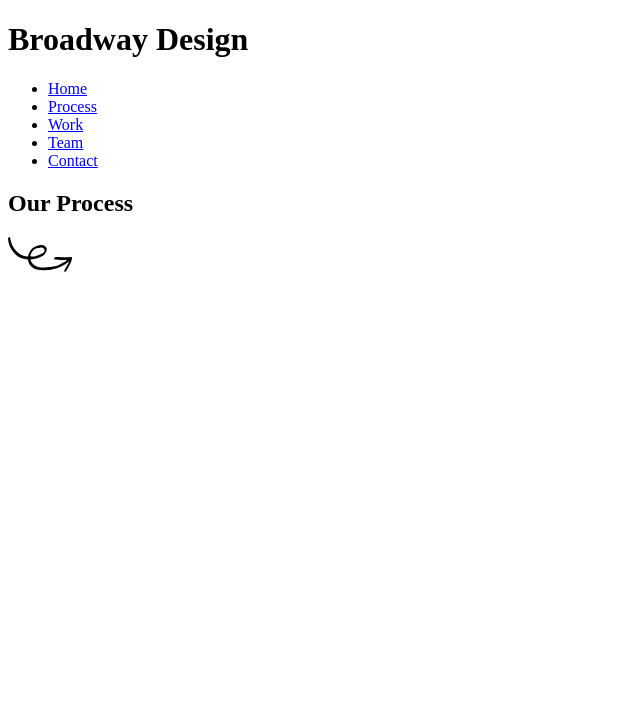
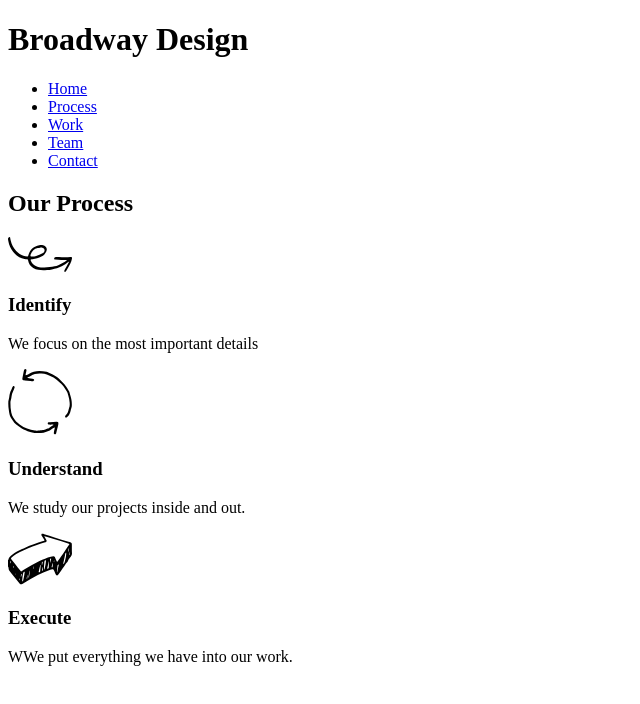
Before and after one commit to garon43/broadway, a plain HTML site: page index.html in a window 1280 px wide. Shown: the whole page, without its empty margins (0-640 px from the left). Drawn offline with Linux system fonts and the light colour scheme; files that its build step writes are made by us from their sources.

Commit message:
Added the Process div

```diff
--- a/index.html
+++ b/index.html
@@ -26,8 +26,21 @@
     <!-- Begin Process Div-->
     <div id="process">
       <h2>Our Process</h2>
+
       <img src="./resources/images/identify.svg" alt="Identify Icon" />
+      <h3>Identify</h3>
+      <p>We focus on the most important details</p>
+
+      <img src="./resources/images/understand.svg" alt="Understand Icon" />
+      <h3>Understand</h3>
+      <p>We study our projects inside and out.</p>
+
+      <img src="./resources/images/execute.svg" alt="Execute Icon" />
+      <h3>Execute</h3>
+      <p>WWe put everything we have into our work.</p>
     </div>
     <!-- End Process Div -->
+
+
   </body>
 </html>
```
